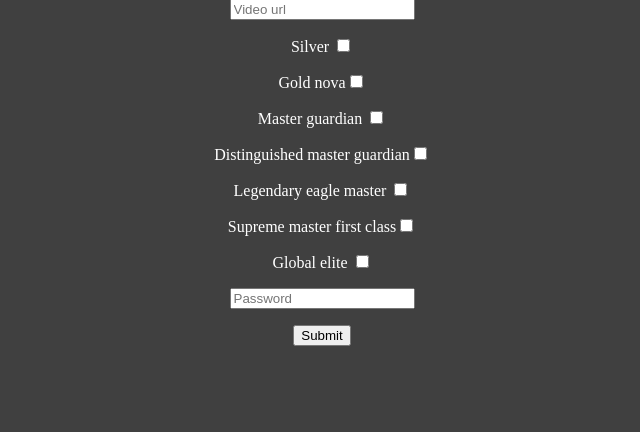
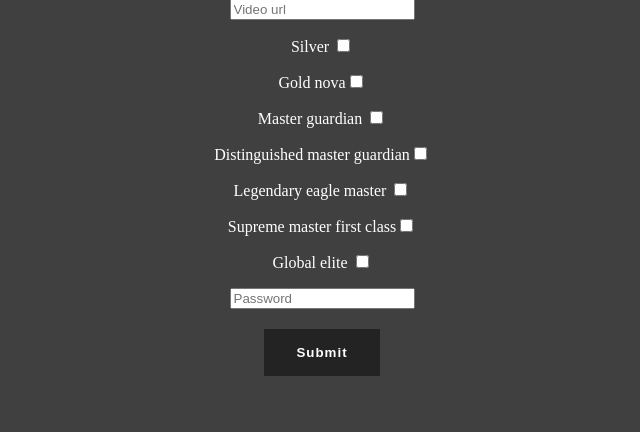
Before and after one commit to dmitriisnozik/guess-csgo-rank, a Flask app: page /add in a window 1280 px wide. Shown: the part 17-449 px from the top of the page, without its empty margins (318-958 px from the left). Run offline with Flask 3, Linux system fonts and the light colour scheme.

Commit message:
Button and text style clanges

```diff
--- a/static/styles.css
+++ b/static/styles.css
@@ -4,9 +4,22 @@ body {
     font-family: 'Century Gothic';
     text-align: center;
 }
+input[type=submit] {
+    background-color: #232323;
+    border: none;
+    color: white;
+    padding: 16px 32px;
+    text-decoration: none;
+    margin: 4px 2px;
+    cursor: pointer;
+    font-weight: bold;
+    letter-spacing: 1px;
+}
 .flash {
     padding: 10px;
     margin: 10px;
+    font-weight: bold;
+    text-shadow: -0.75px 0 black, 0 0.75px black, 0.75px 0 black, 0 -0.75px black;
 }
 .flash.correct {
     border: 1px solid #21DB56;
```
